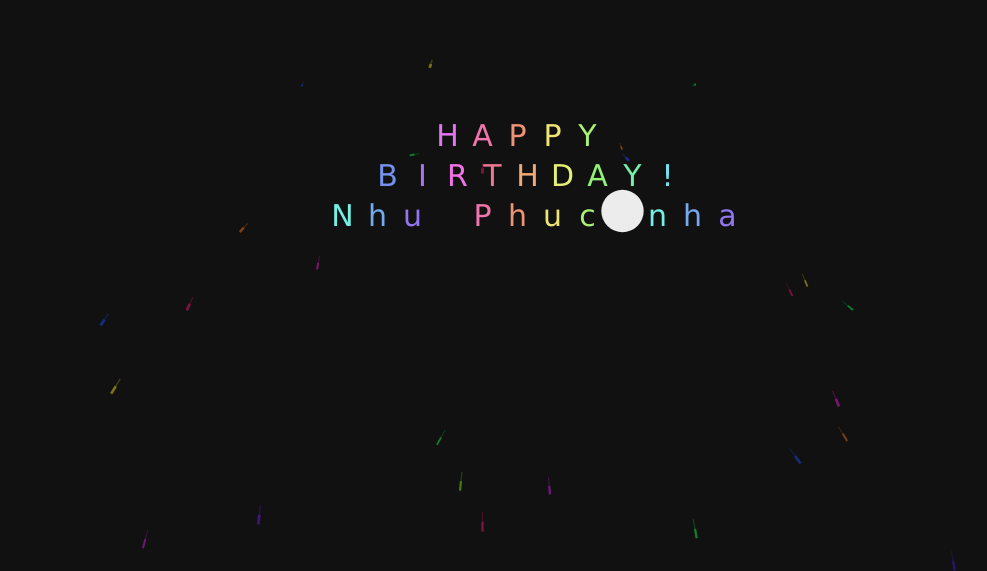
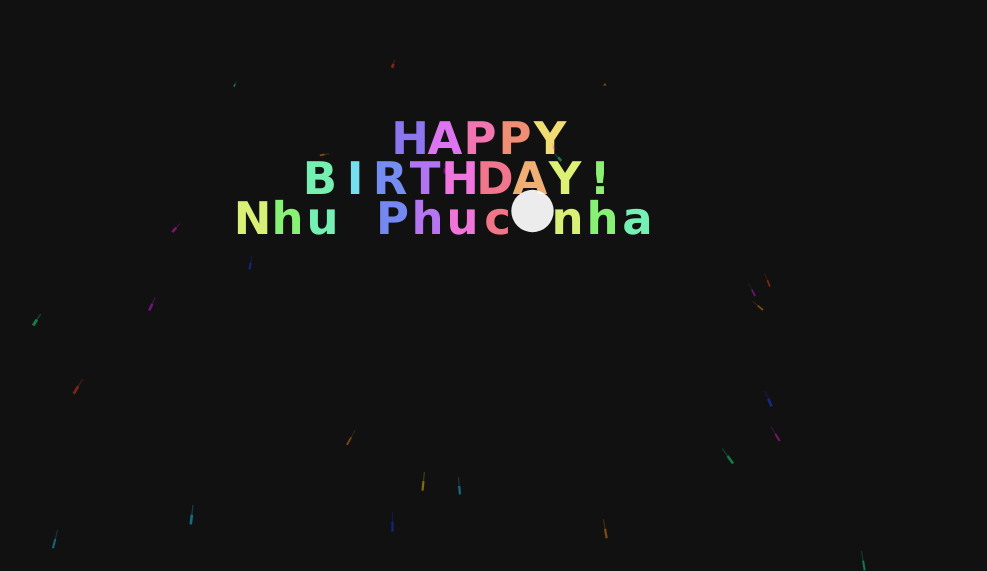
Before and after one commit to tanbaycu/happybirthday-ballon, a plain HTML site: page index.html in a window 1280 px wide. Shown: the part 229-800 px from the top of the page, without its empty margins (135-1122 px from the left). Drawn offline with Linux system fonts and the light colour scheme.

Commit message:
update Chữ

```diff
--- a/index.html
+++ b/index.html
@@ -426,8 +426,8 @@
 
   // Function to calculate responsive font size
   function calculateResponsiveFontSize() {
-    const baseSize = 30;
-    const minSize = 16;
+    const baseSize = 45;
+    const minSize = 19;
     const scaleFactor = Math.min(w / 1000, h / 800); // Adjust these values as needed
     return Math.max(baseSize * scaleFactor, minSize);
   }
@@ -449,7 +449,7 @@
     calc.totalWidth = opts.charSpacing * Math.max(opts.strings[0].length, opts.strings[1].length);
 
     // Update context font
-    ctx.font = opts.charSize + "px Verdana";
+    ctx.font = `bold ${opts.charSize}px Verdana`;
   }
 
   // Call this function initially and on resize
```
